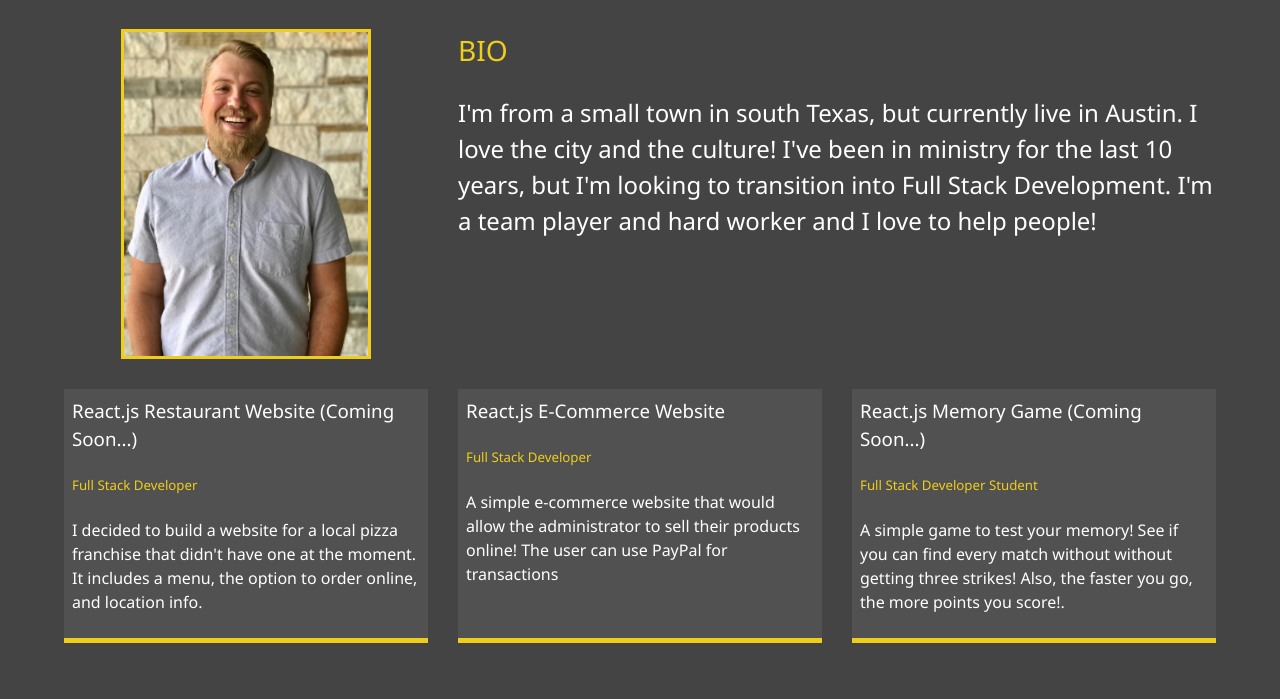
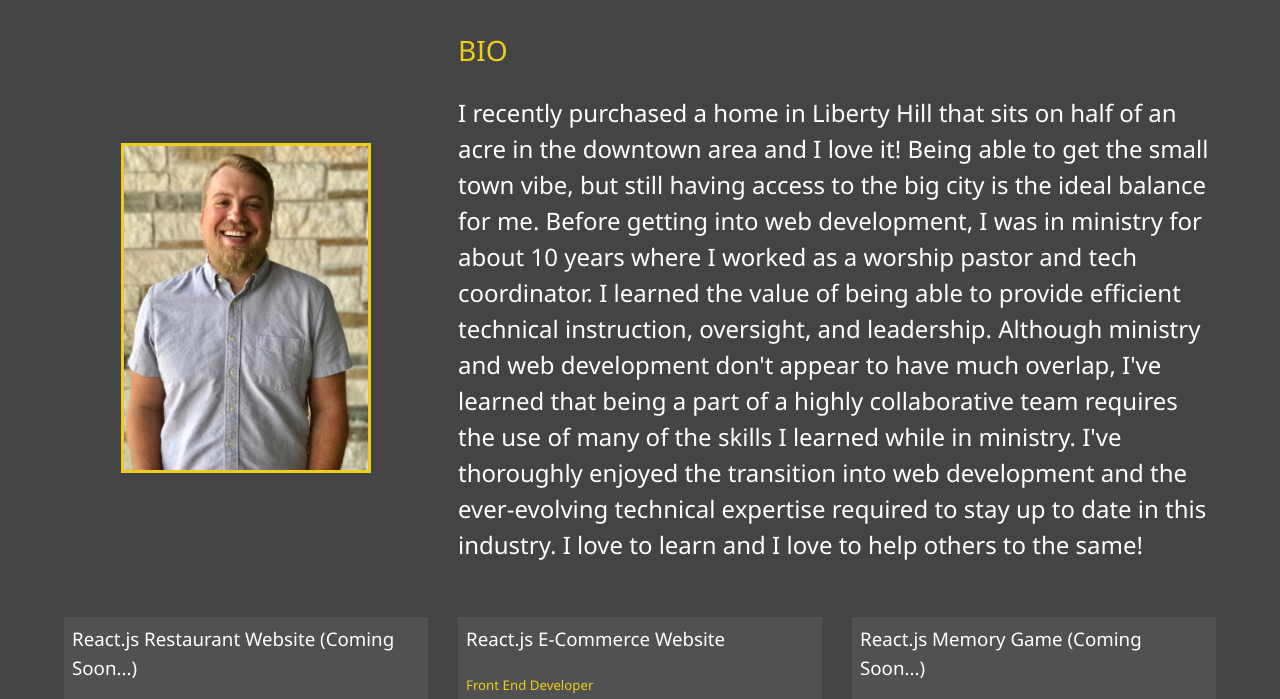
Before and after one commit to danielhayespco/responsivePortfolio, a plain HTML site: page about.html in a window 1280 px wide. Shown: the part 253-952 px from the top of the page. Drawn offline with Linux system fonts and the light colour scheme.

Commit message:
updating new info

```diff
--- a/about.html
+++ b/about.html
@@ -5,8 +5,8 @@
     <meta charset="UTF-8">
     <meta name="viewport" content="width=device-width, initial-scale=1.0">
     <meta http-equiv="X-UA-Compatible" content="ie=edge">
-    <link rel="stylesheet" href="https://use.fontawesome.com/releases/v5.6.3/css/all.css" integrity="sha384-UHRtZLI+pbxtHCWp1t77Bi1L4ZtiqrqD80Kn4Z8NTSRyMA2Fd33n5dQ8lWUE00s/"
-        crossorigin="anonymous">
+    <link rel="stylesheet" href="https://use.fontawesome.com/releases/v5.6.3/css/all.css"
+        integrity="sha384-UHRtZLI+pbxtHCWp1t77Bi1L4ZtiqrqD80Kn4Z8NTSRyMA2Fd33n5dQ8lWUE00s/" crossorigin="anonymous">
     <link rel="stylesheet" href="css/main.css">
     <title>About Me</title>
 </head>
@@ -56,9 +56,15 @@
 
             <div class="bio">
                 <h3 class="text-secondary">BIO</h3>
-                <p>I'm from a small town in south Texas, but currently live in Austin. I love the city and the culture!
-                    I've been in ministry for the last 10 years, but I'm looking to transition into Full Stack
-                    Development. I'm a team player and hard worker and I love to help people!</p>
+                <p>I recently purchased a home in Liberty Hill that sits on half of an acre in the downtown area and I
+                    love it! Being able to get the small town vibe, but still having access to the big city is the ideal
+                    balance for me. Before getting into web development, I was in ministry for about 10 years where I
+                    worked as a worship pastor and tech coordinator. I learned the value of being able to provide
+                    efficient technical instruction, oversight, and leadership. Although ministry and web development
+                    don't appear to have much overlap, I've learned that being a part of a highly collaborative team
+                    requires the use of many of the skills I learned while in ministry. I've thoroughly enjoyed the
+                    transition into web development and the ever-evolving technical expertise required to stay up to
+                    date in this industry. I love to learn and I love to help others to the same!</p>
             </div>
 
             <div class="job job-1">
@@ -70,9 +76,9 @@
             <div class="job job-2">
                 <a href="https://react-ecommerce-template.netlify.com/" target="_blank">
                     <h3>React.js E-Commerce Website</h3>
-                    <h5>Full Stack Developer</h5>
-                    <p>A simple e-commerce website that would allow the administrator to sell their products online! The
-                    user can use PayPal for transactions</p>
+                    <h5>Front End Developer</h5>
+                    <p>A simple e-commerce website template for the front end that would allow the administrator to sell
+                        their products online! The user can use PayPal for transactions</p>
                 </a>
             </div>
             <div class="job job-3">
@@ -85,7 +91,7 @@
     </main>
 
     <footer id="main-footer">
-        Copyright &copy; 2019
+        Copyright &copy; 2020
     </footer>
     <script src="js/main.js"></script>
 
```
Also changed, not shown: contact.html (+6 -5 lines), index.html (+4 -4 lines), work.html (+4 -4 lines).
